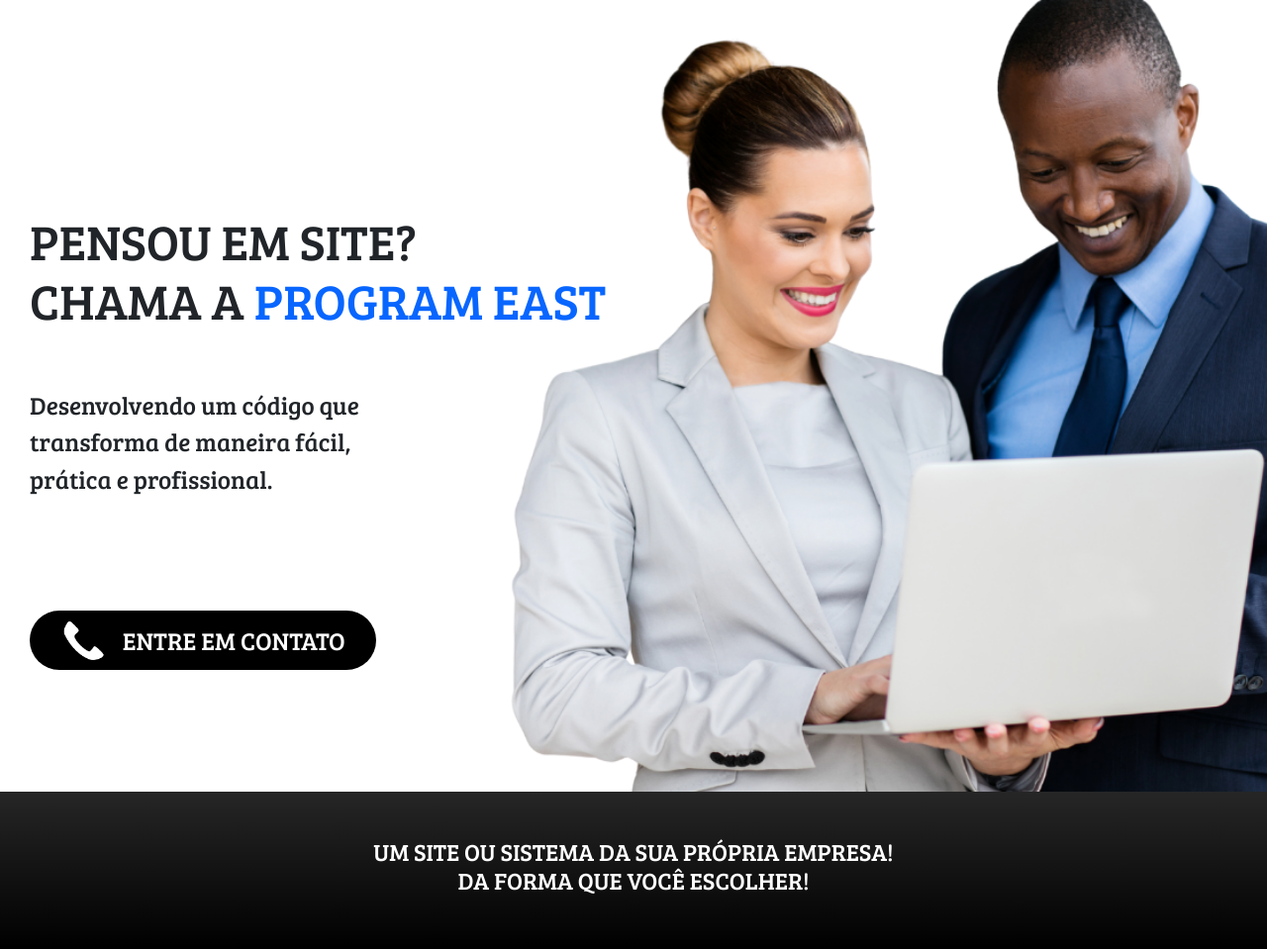
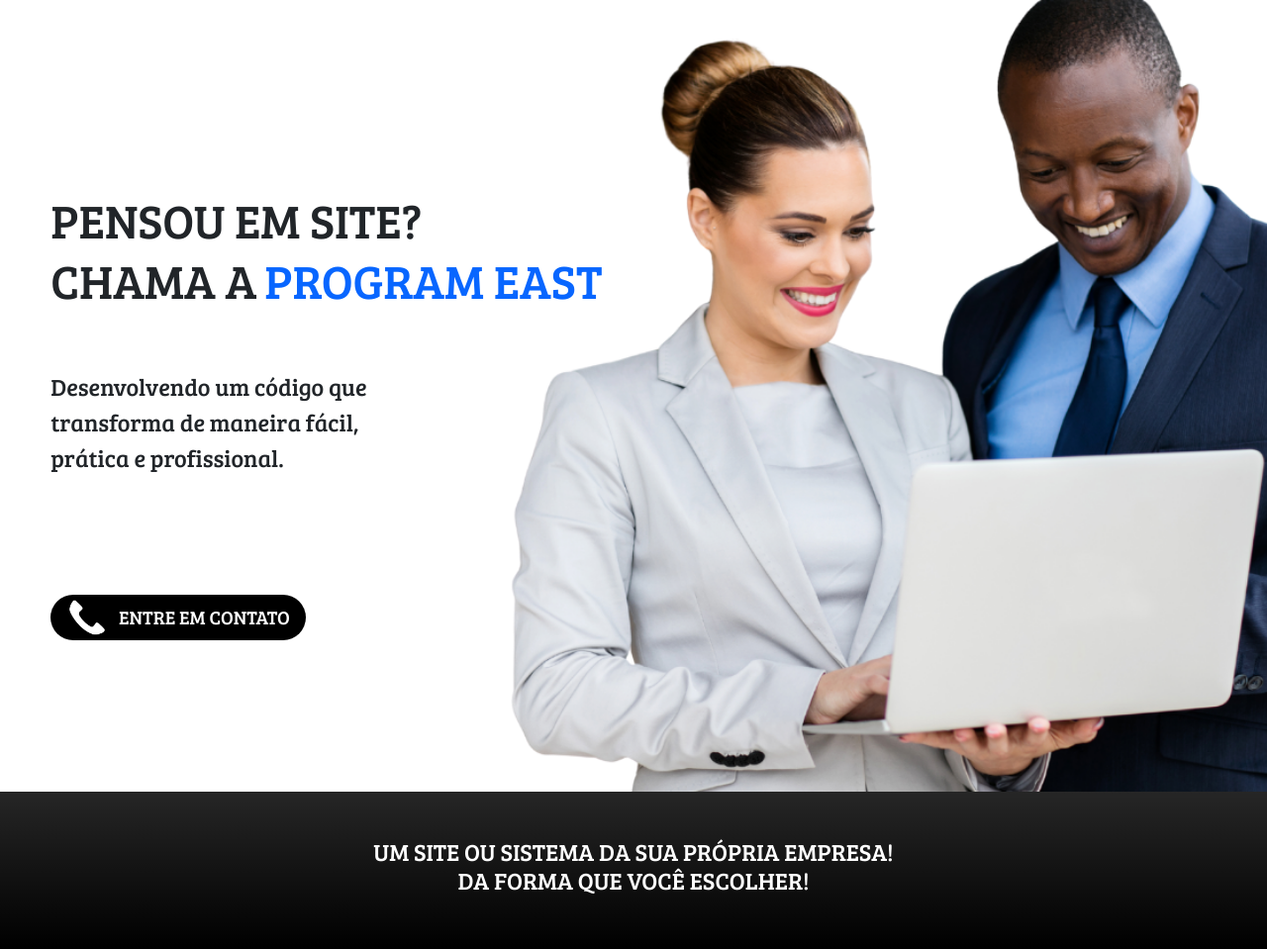
Before and after one commit to ProgramEast/portfolio, a PHP site: page / in a window 1280 px wide. Shown: the part 68-1027 px from the top of the page at 99% size. Run offline with PHP 8.4, Linux system fonts and the light colour scheme.

Commit message:
estilizando e arrumando detalhes do zoom do navegador

```diff
--- a/css/style.css
+++ b/css/style.css
@@ -5,9 +5,7 @@
 }
 
 /* TABLETS (≤ 991 px) */
-@media (max-width: 991px) {
-
-}
+@media (max-width: 991px) {}
 
 /* FONTES */
 
@@ -67,55 +65,82 @@
 }
 
 /* area inicial */
-.section_inicial{
+.section_inicial {
     background-image: url('../img/imagem_inicial.png');
     width: 100%;
-    height: 100vh;
+    min-height: 100vh;
     background-size: cover;
     background-position: center;
     background-repeat: no-repeat;
 }
-.div-cards{
+
+.div-cards {
     display: flex;
-    flex-wrap: wrap;
     flex-direction: column;
     height: 100vh;
     justify-content: center;
     align-items: flex-start;
+    padding: 0px 2vw;
 }
-.div_separacao{
+
+.div_separacao {
     padding-top: 20px;
 }
-#h2_part-inicial{
-    font-size: 50px;
+
+#h2_part-inicial {
+    font-size: 3rem;
     font-family: 'Bree Serif';
-    padding: 90px 0px 0px 30px;
+    padding: 5vh 0px 0px 2vw;
+    cursor: context-menu;
 }
-.div_part-p{
-    width: 400px;
-    padding-left: 30px;
+#span-h2-inicial:active {
+   background-color: #0866ff;
+   color: #ffffff;
 }
-#p_part-inicial{
-    font-size: 25px;
+#span-h2-inicial:hover {
+    transition: all 0.5s ease;
+}
+
+#span-h2-inicial {
+    color: #0866ff;
+    cursor: pointer;
+    transition: all 0.5s ;
+    display: inline-block;
+    padding: 0.2rem 0.5rem;
+    border-radius: 5px;
+}
+
+.div_part-p {
+    max-width: 30%;
+    padding-left: 2vw;
+    cursor: context-menu;
+}
+
+#p_part-inicial {
+    font-size: 1.5rem;
     font-family: 'Bree Serif';
+    line-height: 1.5;
 }
-.div_part-button:hover{
+
+.div_part-button:hover {
     transition: all 0.5s;
     transform: scale(1.1);
-    box-shadow: 0 0 10px rgba(0, 0, 0, 0.3);
+    box-shadow: 0 0 20px #95a5ff;
+    background-color: #040e4b;
 }
-.div_part-button:active{
+
+.div_part-button:active {
     background-color: #3851db;
 }
-.div_part-button{
-    margin:30% 0px 0px 30px;
-    width: 350px;
-    height: 60px;
+
+.div_part-button {
+    margin: 15vh 0px 0px 2vw;
+    padding: 0.2rem 1rem;
     display: flex;
-    justify-content:center;
-    gap: 5%;
+    justify-content: center;
+    gap: 0.8rem;
     align-items: center;
-    font-size: 25px;
+    font-size: 1.2rem;
     font-family: 'Bree Serif';
     border-radius: 50px;
     background-color: #000000;
@@ -123,9 +148,10 @@
     border: none;
     cursor: pointer;
 }
-#img-part-inicial{
-    max-width: 45px;
-    max-height:45px;
+
+#img-part-inicial {
+    max-width: 2.5rem;
+    max-height: 2.5rem;
 }
 
 /* FIM PARTE INICIAL */
--- a/index.html
+++ b/index.html
@@ -66,8 +66,7 @@
         <div class="div-cards">
 
             <div>
-                <h2 id="h2_part-inicial">PENSOU EM SITE?<br>CHAMA A<span style="color: #0866ff;"> PROGRAM EAST</span>
-                </h2>
+                <h2 id="h2_part-inicial">PENSOU EM SITE?<br>CHAMA A<span id="span-h2-inicial"> PROGRAM EAST </span> </h2>
             </div>
             <div style="margin-top: 50px;"></div>
             <div class="div_part-p">
```
